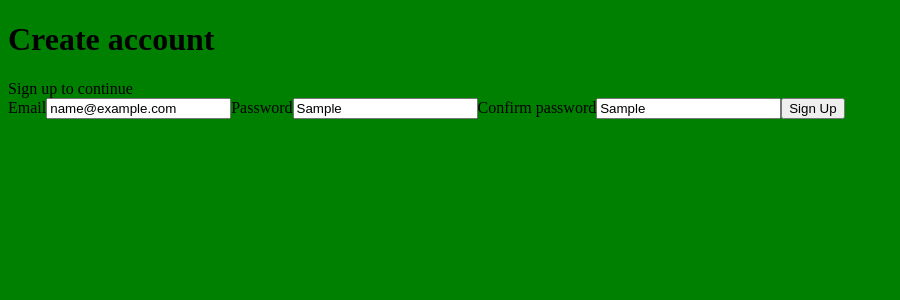
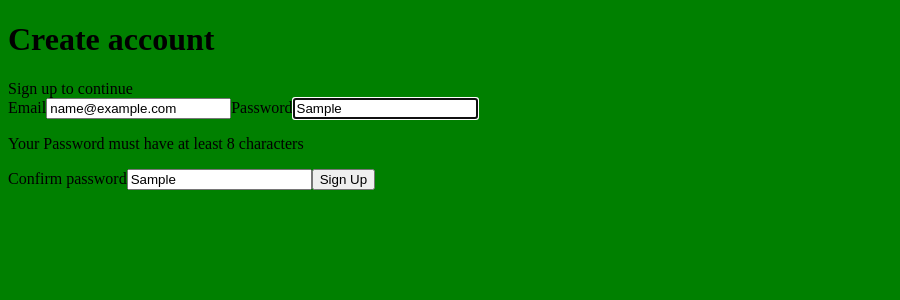
Before and after one commit to code-experiment/code_experiment_react_playground, a React (Create React App) app: page /sign-up in a window 1280 px wide. Both pictures are taken after typing "name@example.com", "Sample", "Sample" into the empty fields and a click on the input "Sign Up". Shown: the top 300 px of the page, without its empty margins (0-900 px from the left). Built offline with nearby package versions, Linux system fonts and the light colour scheme.

Commit message:
Add error messages and tests

```diff
--- a/src/components/AuthForm.tsx
+++ b/src/components/AuthForm.tsx
@@ -8,32 +8,67 @@ type Inputs = {
 };
 
 const AuthForm = () => {
-  const { register, handleSubmit } = useForm<Inputs>();
+  const {
+    register,
+    handleSubmit,
+    formState: { errors },
+    watch,
+  } = useForm<Inputs>();
   const onSubmit: SubmitHandler<Inputs> = (data) => console.log(data);
+  const password = React.useRef({});
+  password.current = watch("Password", "");
 
   return (
     <form onSubmit={handleSubmit(onSubmit)}>
       <label htmlFor="email">Email</label>
       <input
+        type="email"
         placeholder="Email"
-        {...register("Email")}
+        {...register("Email", {
+          required: "You must specify a Email",
+          pattern: /^\S+@\S+$/i,
+        })}
         aria-label="Email"
         id="email"
       />
+      {errors.Email?.type === "required" && (
+        <p className="error-text">{errors.Email.message}</p>
+      )}
+      {errors.Email?.type === "pattern" && (
+        <p className="error-text">Please supply a valid email address.</p>
+      )}
+
       <label htmlFor="password">Password</label>
       <input
         placeholder="Enter Password"
-        {...register("Password")}
+        {...register("Password", {
+          required: "You must specify a Password",
+          minLength: {
+            value: 8,
+            message: "Your Password must have at least 8 characters",
+          },
+        })}
         aria-label="Password"
         id="password"
       />
+      {errors.Password && (
+        <p className="error-text">{errors.Password.message}</p>
+      )}
+
       <label htmlFor="confirm password">Confirm password</label>
       <input
         placeholder="Confirm password"
-        {...register("Confirm password")}
+        {...register("Confirm password", {
+          validate: (value) =>
+            value === password.current || "The passwords do not match",
+        })}
         aria-label="Confirm password"
         id="confirm password"
       />
+      {errors["Confirm password"] && (
+        <p className="error-text">{errors["Confirm password"].message}</p>
+      )}
+
       <input type="submit" value="Sign Up" />
     </form>
   );
```
Also changed, not shown: 1 other file (tests, documents, lock files or other folders).
